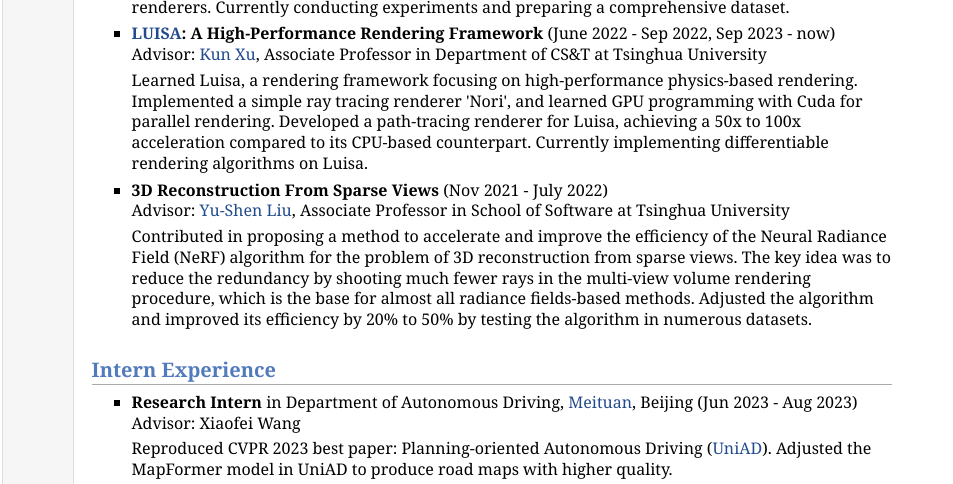
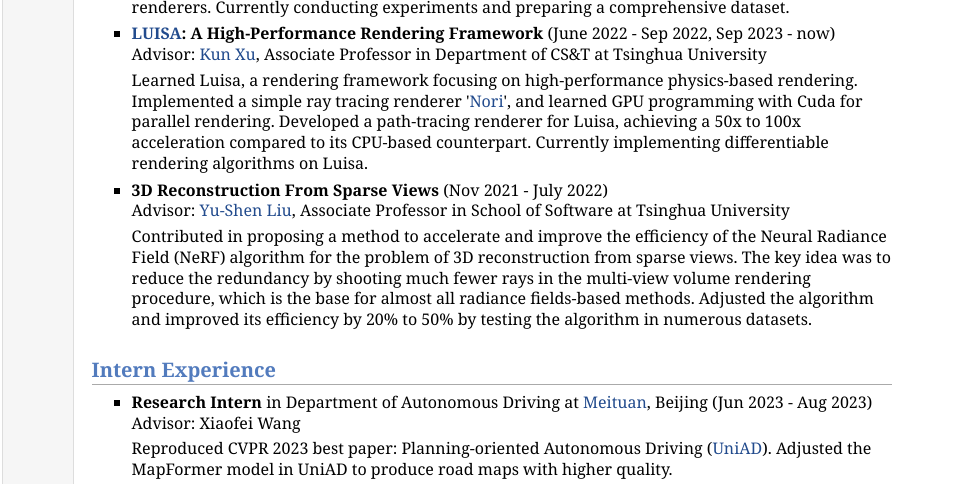
Before and after one commit to zengyf131/zengyf131.github.io, a plain HTML site: page index.html in a window 1280 px wide. Shown: the part 709-1193 px from the top of the page, without its empty margins (0-953 px from the left). Drawn offline with Linux system fonts and the light colour scheme.

Commit message:
Update links

```diff
--- a/index.html
+++ b/index.html
@@ -77,7 +77,7 @@
                                 Advisor: <a href="https://cg.cs.tsinghua.edu.cn/people/~kun/">Kun Xu</a>, Associate Professor in Department of CS&T at Tsinghua University <br/>
                                 <p>
                                     Learned Luisa, a rendering framework focusing on high-performance physics-based rendering.
-                                    Implemented a simple ray tracing renderer 'Nori', and learned GPU programming with Cuda for parallel rendering.
+                                    Implemented a simple ray tracing renderer '<a href="https://github.com/zengyf131/nori_PT">Nori</a>', and learned GPU programming with Cuda for parallel rendering.
                                     Developed a path-tracing renderer for Luisa, achieving a 50x to 100x acceleration compared to its CPU-based counterpart.
                                     Currently implementing differentiable rendering algorithms on Luisa.
                                 </p>
@@ -100,7 +100,7 @@
                     <ul>
                         <li>
                             <p>
-                                <b>Research Intern</b> in Department of Autonomous Driving, <a href="https://www.meituan.com/en-US/about-us">Meituan</a>, Beijing (Jun 2023 - Aug 2023) <br/>
+                                <b>Research Intern</b> in Department of Autonomous Driving at <a href="https://www.meituan.com/en-US/about-us">Meituan</a>, Beijing (Jun 2023 - Aug 2023) <br/>
                                 Advisor: Xiaofei Wang<br/>
                                 <p>
                                     Reproduced CVPR 2023 best paper: Planning-oriented Autonomous Driving (<a href="https://github.com/zengyf131/UniAD">UniAD</a>).
```
